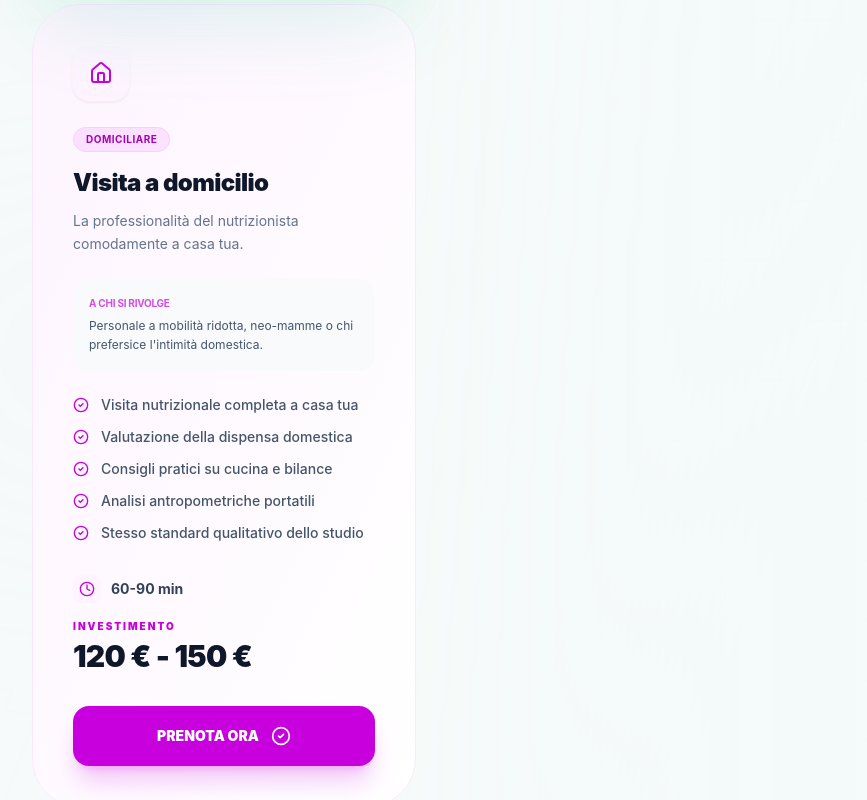
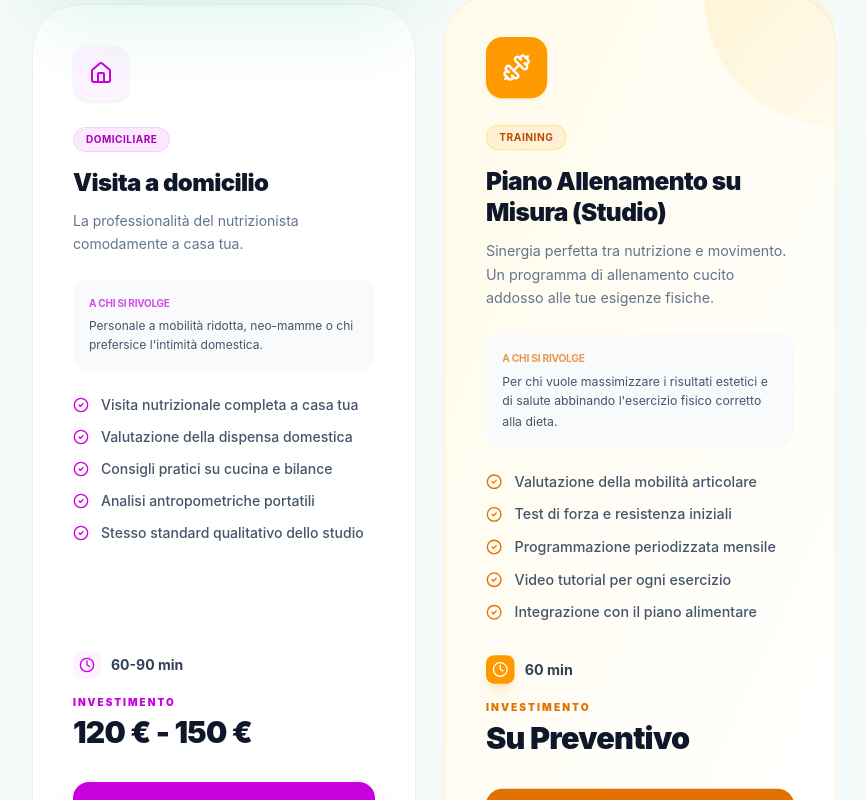
Before and after one commit to Thommy-String/drslice, a React (Vite) app: page / in a window 1280 px wide. Shown: the part 4240-5040 px from the top of the page, without its empty margins (0-867 px from the left). Built offline with nearby package versions, Linux system fonts and the light colour scheme.

Commit message:
feat: integrate training services with custom amber theme and dumbbell icons

```diff
--- a/src/components/Services.jsx
+++ b/src/components/Services.jsx
@@ -1,5 +1,5 @@
 import React from 'react';
-import { Clock, Globe, Home, Activity, CheckCircle2, TrendingUp, Sparkles } from 'lucide-react';
+import { Clock, Globe, Home, Activity, CheckCircle2, TrendingUp, Sparkles, Dumbbell } from 'lucide-react';
 import { SERVICES, SOCIAL_LINKS, DOCTOR_INFO } from '../constants';
 
 const categoryIcons = {
@@ -17,7 +17,8 @@ const GroupBadge = ({ group }) => {
     "Clinical": "bg-rose-500/10 text-rose-700 border-rose-200",
     "Check-up": "bg-cyan-500/10 text-cyan-700 border-cyan-200",
     "Percorso Formativo": "bg-lime-500/10 text-lime-700 border-lime-200",
-    "Domiciliare": "bg-fuchsia-500/10 text-fuchsia-700 border-fuchsia-200"
+    "Domiciliare": "bg-fuchsia-500/10 text-fuchsia-700 border-fuchsia-200",
+    "Training": "bg-amber-500/10 text-amber-700 border-amber-200"
   };
 
   return (
@@ -94,6 +95,13 @@ export function Services() {
         accent: "text-fuchsia-600",
         button: "bg-fuchsia-600 hover:bg-fuchsia-700 shadow-fuchsia-600/20",
         glow: "from-fuchsia-500/5 to-transparent"
+      },
+      "Training": {
+        card: "bg-gradient-to-br from-amber-50 to-white border-amber-100 hover:border-amber-400 hover:shadow-[0_32px_64px_-16px_rgba(245,158,11,0.2)] scale-[1.02]",
+        icon: "bg-amber-500 text-white group-hover:bg-amber-600 shadow-lg shadow-amber-500/20",
+        accent: "text-amber-600",
+        button: "bg-amber-600 hover:bg-amber-700 shadow-amber-600/30",
+        glow: "from-amber-400/20 to-amber-500/5"
       }
     };
     return themes[group] || themes["Percorso Base"];
@@ -153,13 +161,15 @@ export function Services() {
                   service.featured ? 'scale-100 lg:scale-105 z-10' : 'scale-100'
                 }`}
               >
-                {/* Visual Accent Glow */}
-                <div className={`absolute inset-0 bg-gradient-to-br ${theme.glow} rounded-[3rem] -z-10`} />
+                {/* Visual Flair for Training/Featured */}
+                {(service.group === "Training" || service.featured) && (
+                  <div className={`absolute top-0 right-0 w-32 h-32 bg-gradient-to-br ${theme.glow} rounded-tr-[2.5rem] rounded-bl-[10rem] -z-10 transition-all duration-700 group-hover:scale-110 opacity-60`} />
+                )}
 
                 {/* Category & Badge */}
                 <div className="flex justify-between items-start mb-6">
                   <div className={`p-4 rounded-2xl transition-all duration-500 ${theme.icon} shadow-sm ring-1 ring-white/50`}>
-                    {React.cloneElement(categoryIcons[service.category], { className: "w-6 h-6" })}
+                    {service.group === "Training" ? <Dumbbell className="w-7 h-7" /> : React.cloneElement(categoryIcons[service.category], { className: "w-6 h-6" })}
                   </div>
                   {service.featured && (
                     <span className="bg-emerald-600 text-white text-[10px] font-black px-4 py-2 rounded-full shadow-lg shadow-emerald-600/20 tracking-wider">IL PIÙ SCELTO</span>
--- a/src/constants.js
+++ b/src/constants.js
@@ -185,6 +185,38 @@ export const SERVICES = [
       "Analisi antropometriche portatili",
       "Stesso standard qualitativo dello studio"
     ]
+  },
+  {
+    name: "Piano Allenamento su Misura (Studio)",
+    price: "Su Preventivo",
+    category: "In Studio",
+    group: "Training",
+    description: "Sinergia perfetta tra nutrizione e movimento. Un programma di allenamento cucito addosso alle tue esigenze fisiche.",
+    duration: "60 min",
+    target: "Per chi vuole massimizzare i risultati estetici e di salute abbinando l'esercizio fisico corretto alla dieta.",
+    features: [
+      "Valutazione della mobilità articolare",
+      "Test di forza e resistenza iniziali",
+      "Programmazione periodizzata mensile",
+      "Video tutorial per ogni esercizio",
+      "Integrazione con il piano alimentare"
+    ]
+  },
+  {
+    name: "Piano Allenamento su Misura Online",
+    price: "Su Preventivo",
+    category: "Online",
+    group: "Training",
+    description: "Il tuo trainer digitale sempre con te. Un programma di allenamento professionale accessibile da ovunque.",
+    duration: "45 min",
+    target: "Ideale per chi si allena a casa o in palestra e vuole una guida tecnica esperta a distanza.",
+    features: [
+      "Video-call di valutazione tecnica",
+      "Scheda digitale interattiva",
+      "Check settimanali via chat/video",
+      "Correzione dell'esecuzione tramite video",
+      "Adattamento costante in base ai feedback"
+    ]
   }
 ];
 
```
